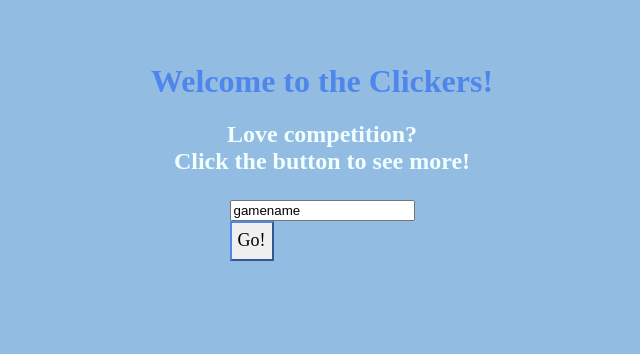
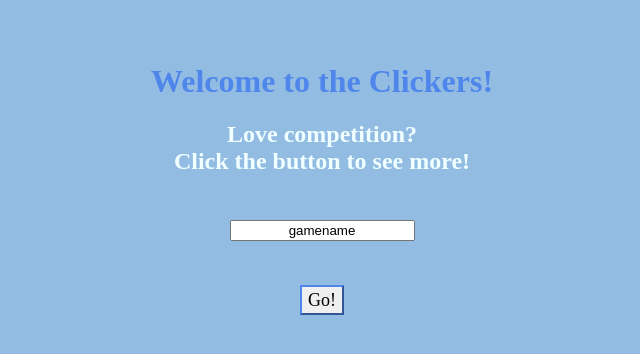
Before and after one commit to Ka1ea/Graphing-Junkie, a Flask app: page / in a window 1280 px wide. Shown: the part 193-547 px from the top of the page, without its empty margins (318-958 px from the left). Run offline with Flask 2, Linux system fonts and the light colour scheme.

Commit message:
button! fix!

```diff
--- a/src/templates/basecamp.html
+++ b/src/templates/basecamp.html
@@ -12,7 +12,6 @@
                   justify-content: center;
                   align-items: center;
                   height: 70px;
-                  border: 1px transparent rgba(216, 239, 216, 0);
                 }
             </style>
 
@@ -26,11 +25,14 @@
             </h2>
             <div class="center">
             <form action="/startgame" method="POST">
-                <input type="text" id="gamename" name="gamename" value="gamename"><br>
-                    <button  type="submit" style="height: 40px; align-items: center; font-family: 'Luminari'; font-size: large; border-color: rgb(79, 134, 236);">
-                        Go!
-                    </button>
+                <input type="text" id="gamename" name="gamename" value="gamename" style="text-align: center;"><br>
             </form>
+            </div>
+
+            <div class="center">
+                <button style="height: 30px; font-family: 'Luminari'; font-size: large; border-color: rgb(79, 134, 236);" type="submit" >
+                    Go!
+                </button>
             </div>
         </head>
     </body>
```
